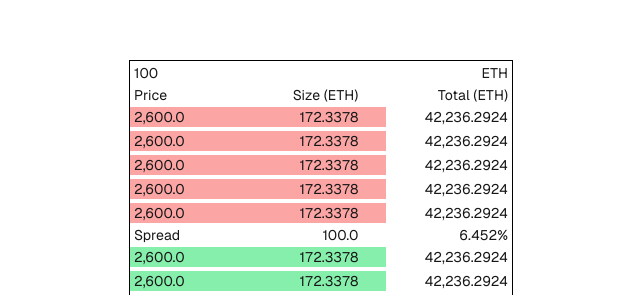
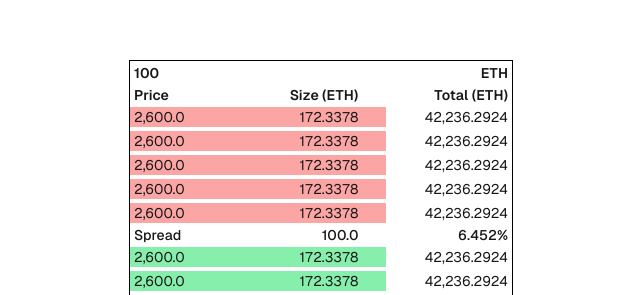
Before and after one commit to bali-exchange/bali, a Next.js app in the folder ui/: page / in a window 1280 px wide. Shown: the part 188-483 px from the top of the page, without its empty margins (319-959 px from the left). Built offline with nearby package versions, Linux system fonts and the light colour scheme.

Commit message:
feat: 完善样式

```diff
--- a/ui/src/app/components/OrderBook/index.tsx
+++ b/ui/src/app/components/OrderBook/index.tsx
@@ -14,9 +14,9 @@ const Book = (props: {
           <div className={`absolute top-0 bottom-0 left-0 -z-10 ${
             props.type === 'ASK' ? 'bg-red-300' : 'bg-green-300'
           }`} style={{ right: '33%' }}></div>
-          <div className="col-span-1">2,600.0</div>
-          <div className="col-span-2 text-right">172.3378</div>
-          <div className="col-span-2 text-right">42,236.2924</div>
+          <div className="col-span-1 hover:font-medium">2,600.0</div>
+          <div className="col-span-2 text-right hover:font-medium">172.3378</div>
+          <div className="col-span-2 text-right hover:font-medium">42,236.2924</div>
         </li>
       ))}
     </ul>
@@ -25,11 +25,11 @@ const Book = (props: {
 
 const OrderBook = () => {
   return <div className="w-96 text-sm border border-black">
-    <div className="flex justify-between px-1 mt-0.5">
+    <div className="flex justify-between px-1 mt-0.5 font-semibold">
       <div>100</div>
       <div>ETH</div>
     </div>
-    <div className="grid grid-cols-5 px-1 my-0.5">
+    <div className="grid grid-cols-5 px-1 my-0.5 font-semibold">
       <div className="col-span-1">Price</div>
       <div className="col-span-2 text-right">Size (ETH)</div>
       <div className="col-span-2 text-right">Total (ETH)</div>
@@ -37,7 +37,7 @@ const OrderBook = () => {
     <div>
       <Book type="ASK" />
     </div>
-    <div className="grid grid-cols-5 px-1 my-0.5">
+    <div className="grid grid-cols-5 px-1 my-0.5 font-medium">
       <div className="col-span-1 text-left">Spread</div>
       <div className="col-span-2 text-right">100.0</div>
       <div className="col-span-2 text-right">6.452%</div>
```
